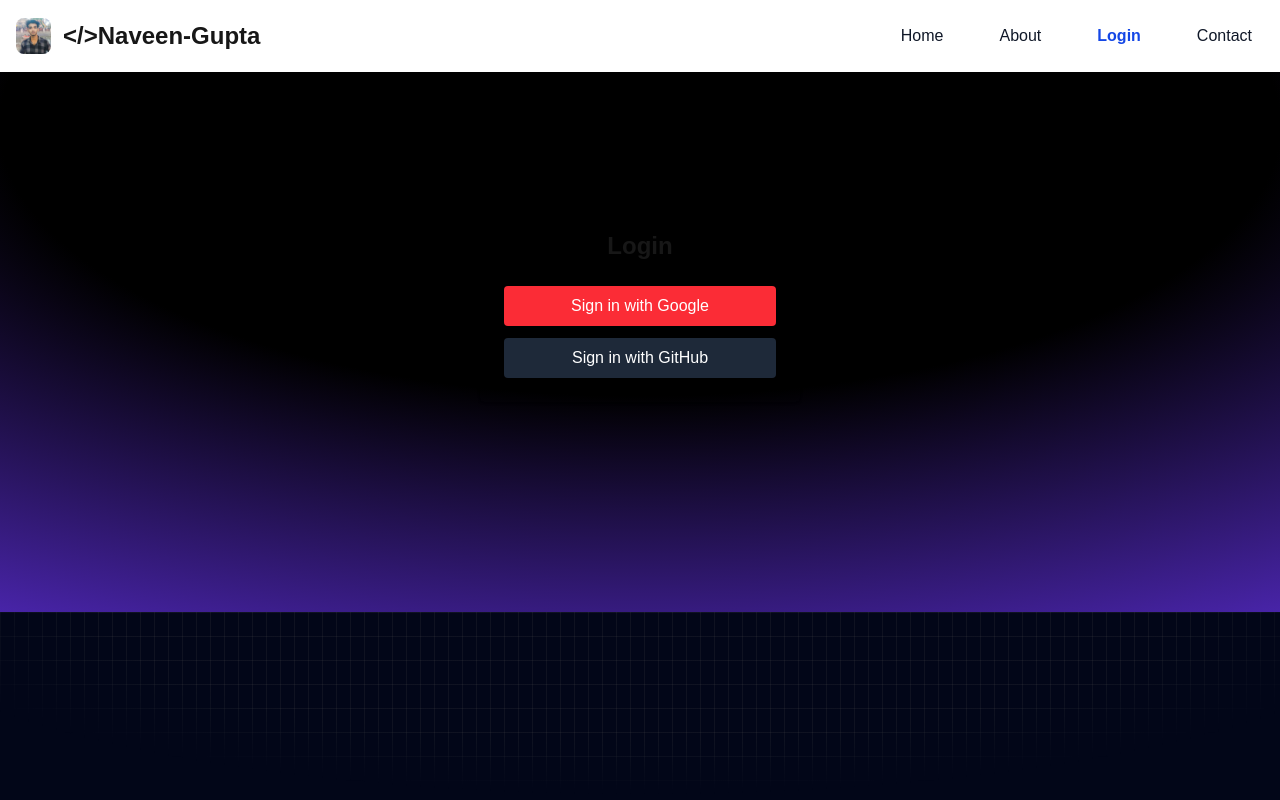
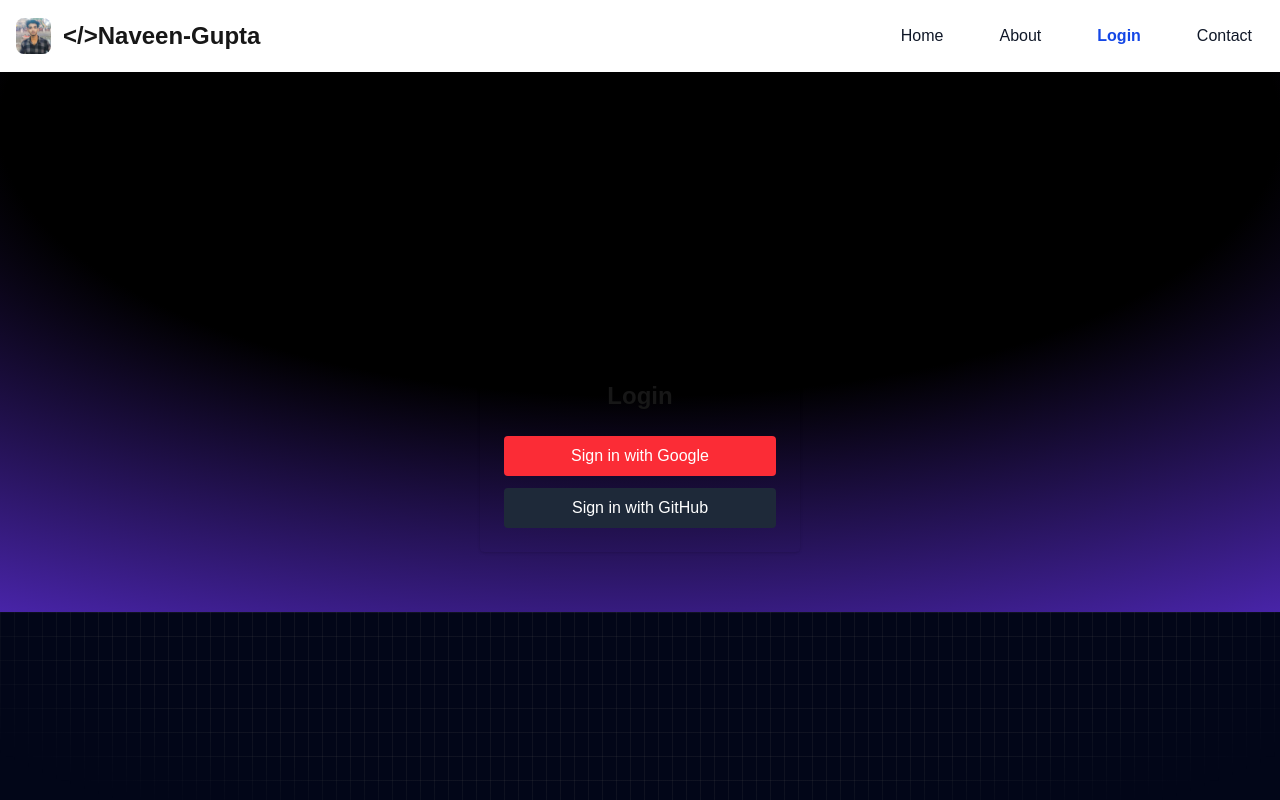
Before and after one commit to Naveen-Gupta99/Next-portfolio, a Next.js app: page /login in a window 1280 px wide. Shown: the top 800 px of the page. Built offline with nearby package versions, Linux system fonts and the light colour scheme; no server answers.

Commit message:
Update page.js

```diff
--- a/app/login/page.js
+++ b/app/login/page.js
@@ -15,7 +15,7 @@ export default function Login() {
 
   return (
     <>
-    <div className="flex min-h-screen items-center justify-center mt-[-200px]">
+    <div className="flex min-h-screen items-center justify-center mt-[-50px]">
       <div className=" p-6 rounded shadow w-80 text-center">
         <h2 className="text-2xl font-bold mb-6">Login</h2>
         <button
```
